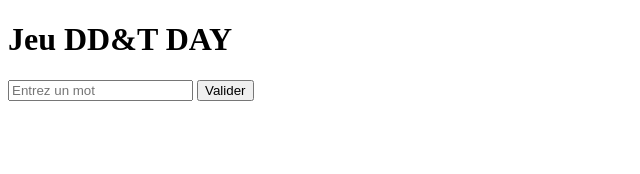
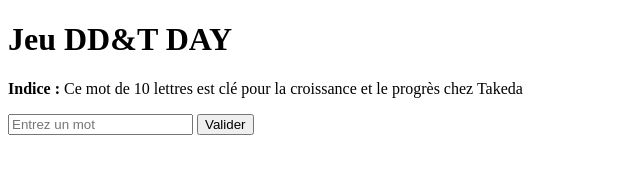
Before and after one commit to johannaindi/Jeu-DDT-DAY, a plain HTML site: page index.html in a window 1280 px wide. Shown: the whole page, without its empty margins (0-640 px from the left). Drawn offline with Linux system fonts and the light colour scheme.

Commit message:
Update index.html

```diff
--- a/index.html
+++ b/index.html
@@ -9,6 +9,7 @@
 <body>
     <div class="game-container">
         <h1>Jeu DD&T DAY</h1>
+        <p><strong>Indice :</strong> Ce mot de 10 lettres est clé pour la croissance et le progrès chez Takeda</p>
         <div id="word-grid">
             <!-- Grille des lettres sera générée ici -->
         </div>
```
